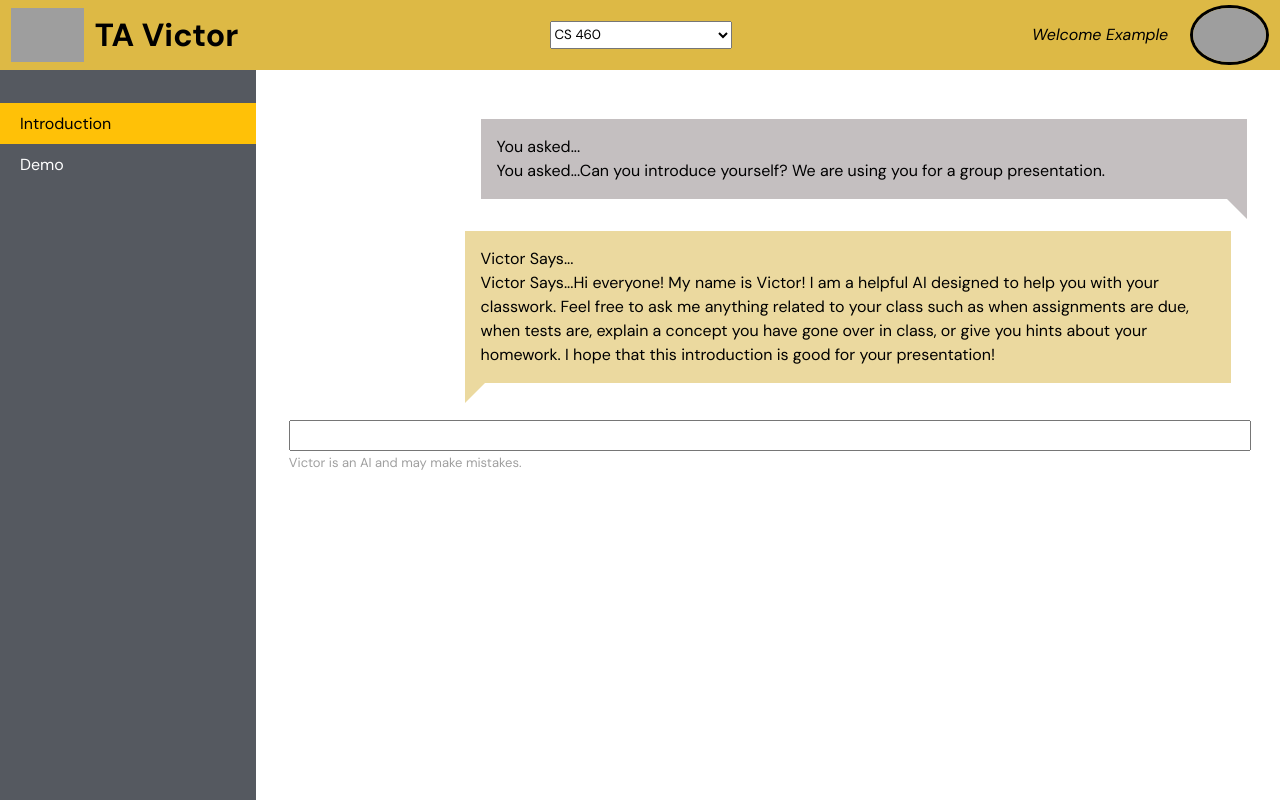
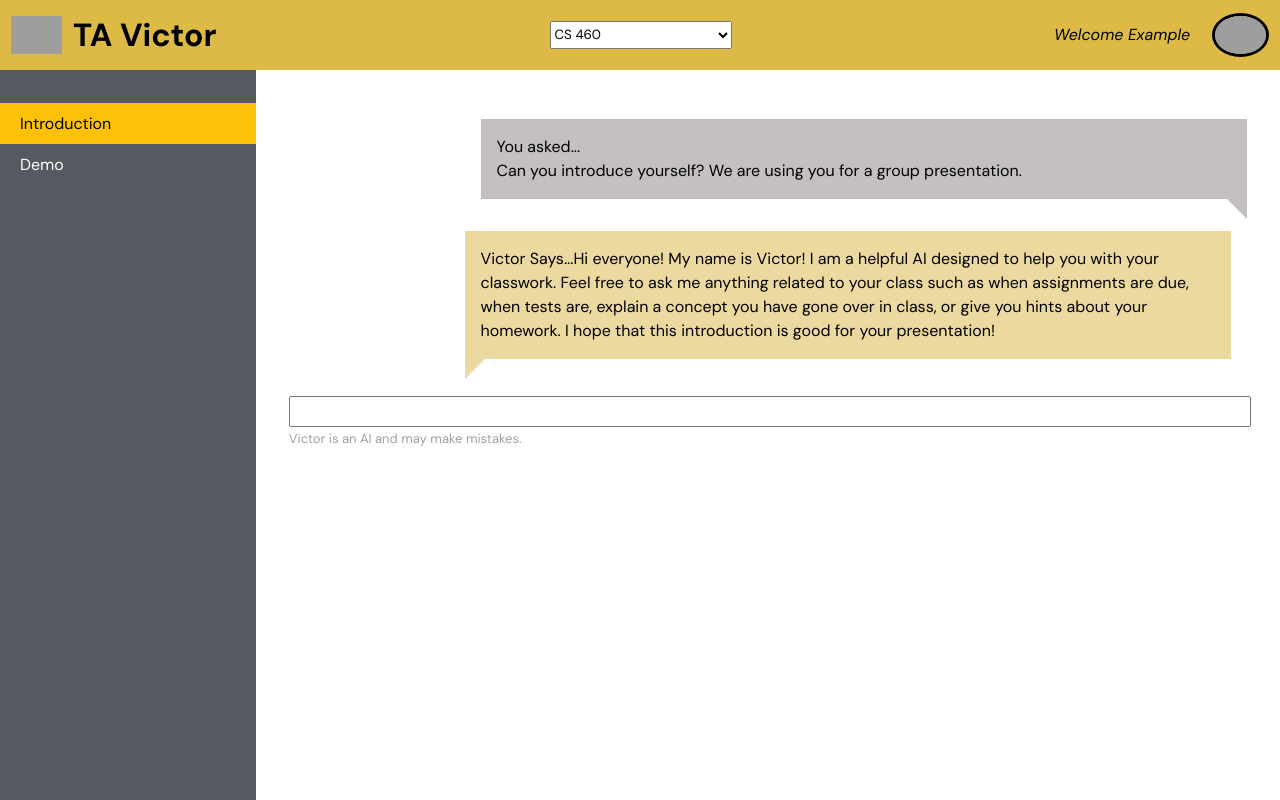
Before and after one commit to aaronvancuren/ChatbotTeachingAssistant, a Python web app: template frontend/templates/chat.html in a window 1280 px wide. Run offline with Jinja, Linux system fonts and the light colour scheme; the template is opened without the code that fills it, so the values that code supplies are empty; grey boxes are pictures that could not be loaded.

Commit message:
Implemented rough draft of the chat front end

```diff
--- a/frontend/templates/assets/style.css
+++ b/frontend/templates/assets/style.css
@@ -40,8 +40,8 @@ To ensure Level AA standards, please see page 50 of the document referenced earl
     font-weight: 400;
 
     transition: .3s;
-    margin: 0px;
-    padding: 0px;
+    margin: 0;
+    padding: 0;
     scroll-behavior: smooth;
     text-decoration: none;
     color: inherit;
@@ -74,7 +74,7 @@ header {
 
 header img {
     width: auto;
-    height: 5ch;
+    height: 3.5ch;
 }
 
 header h1 {
@@ -190,13 +190,15 @@ header a span {
     height: auto;
     min-height: 3ch;
     max-height: 30%;
-    overflow-y:auto;
+    overflow-x:auto;
 }
 
 .chat-box::after {
     content: "Victor is an AI and may make mistakes.";
     color: #00000060;
     font-size: small;
+    width: 100%;
+    margin:auto;
 }
 
 /* ChatGPT Code */
@@ -227,12 +229,12 @@ header a span {
     margin: 1em;
 }
 
-.talk-bubble.victor ::before{
+.talk-bubble.victor div ::before{
     content: "Victor Says...";
     position:relative;
 }
 
-.talk-bubble.user ::before {
+.talk-bubble.user div::before {
     content: "You asked...";
 }
 
--- a/frontend/templates/chat.html
+++ b/frontend/templates/chat.html
@@ -2,21 +2,21 @@
 <html lang="en">
 
 <head>
-    <meta charset="UTF-8">
-    <meta name="viewport" content="width=device-width, initial-scale=1.0">
+    <meta charset="UTF-8"/>
+    <meta name="viewport" content="width=device-width, initial-scale=1.0"/>
     <meta name="robots"
-        content="noindex, nofollow, noarchive, nositelinkssearchbox, nosnippet, noimageindex, noai, noimageai">
+        content="noindex, nofollow, noarchive, nositelinkssearchbox, nosnippet, noimageindex, noai, noimageai"/>
     <title>TA Victor - CS 460</title>
 
-    <script src="assets/scripts.js"></script>
-    <link rel="stylesheet" href="assets/style.css" />
-    <link rel="icon" type="image/x-icon" href="https://cdn-icons-png.flaticon.com/512/46/46955.png" />
+    <script src="{{url_for('static', path='/assets/scripts.js')}}"></script>
+    <link rel="stylesheet" href="{{url_for('static', path='/assets/style.css')}}"/>
+    <link rel="icon" type="image/x-icon" href="https://cdn-icons-png.flaticon.com/512/46/46955.png"/>
 </head>
 
 <body>
     <header>
         <a href="#top">
-            <img src="https://cdn-icons-png.flaticon.com/512/46/46955.png">
+            <img src="https://cdn-icons-png.flaticon.com/512/46/46955.png"/>
             <span>
                 <h1>TA Victor</h1>
             </span>
@@ -33,7 +33,7 @@
             <p>Welcome Example</p>
             <a href="#top">
                 <img id="profile"
-                    src="https://media.istockphoto.com/id/1223671392/vector/default-profile-picture-avatar-photo-placeholder-vector-illustration.jpg?s=612x612&w=0&k=20&c=s0aTdmT5aU6b8ot7VKm11DeID6NctRCpB755rA1BIP0=">
+                    src="https://media.istockphoto.com/id/1223671392/vector/default-profile-picture-avatar-photo-placeholder-vector-illustration.jpg?s=612x612&w=0&k=20&c=s0aTdmT5aU6b8ot7VKm11DeID6NctRCpB755rA1BIP0="/>
             </a>
         </div>
     </header>
@@ -54,23 +54,19 @@
                 </div>
                 <div class="talk-bubble tri-right btm-left victor">
                     <div class="talktext">
-                        <p>Hi everyone! My name is Victor! I am a helpful AI designed to help you with your classwork.
-                            Feel
-                            free to ask me anything related to your class such as when assignments are due, when tests
-                            are, explain a
-                            concept you have gone over in class, or give you hints about your homework. I hope that this
-                            introduction is good for your presentation!</p>
+                        <p>Hi everyone! My name is Victor! I am a helpful AI designed to help you with your classwork. Feel
+                            free to ask me anything related to your class such as when assignments are due, when tests are,
+                            explain a concept you have gone over in class, or give you hints about your homework. I hope
+                            that this introduction is good for your presentation!</p>
                     </div>
                 </div>
             </div><Br>
             <div class="chat-box">
                 <form id="input">
-                    <input type="text">
+                    <input type="text"/>
                 </form>
             </div>
         </div>
-
-
     </main>
 
 </body>
```
Also changed, not shown: frontend/app.py (+32 -16 lines), frontend/templates/assets/scripts.js (added).
